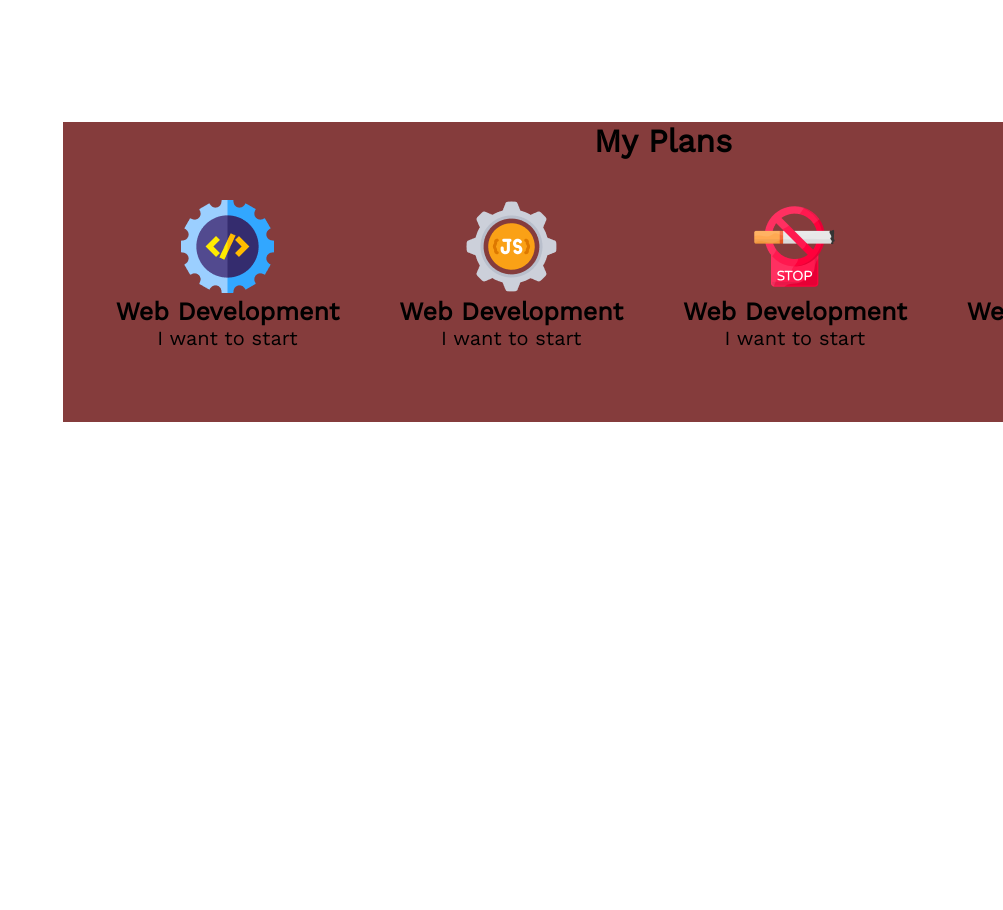
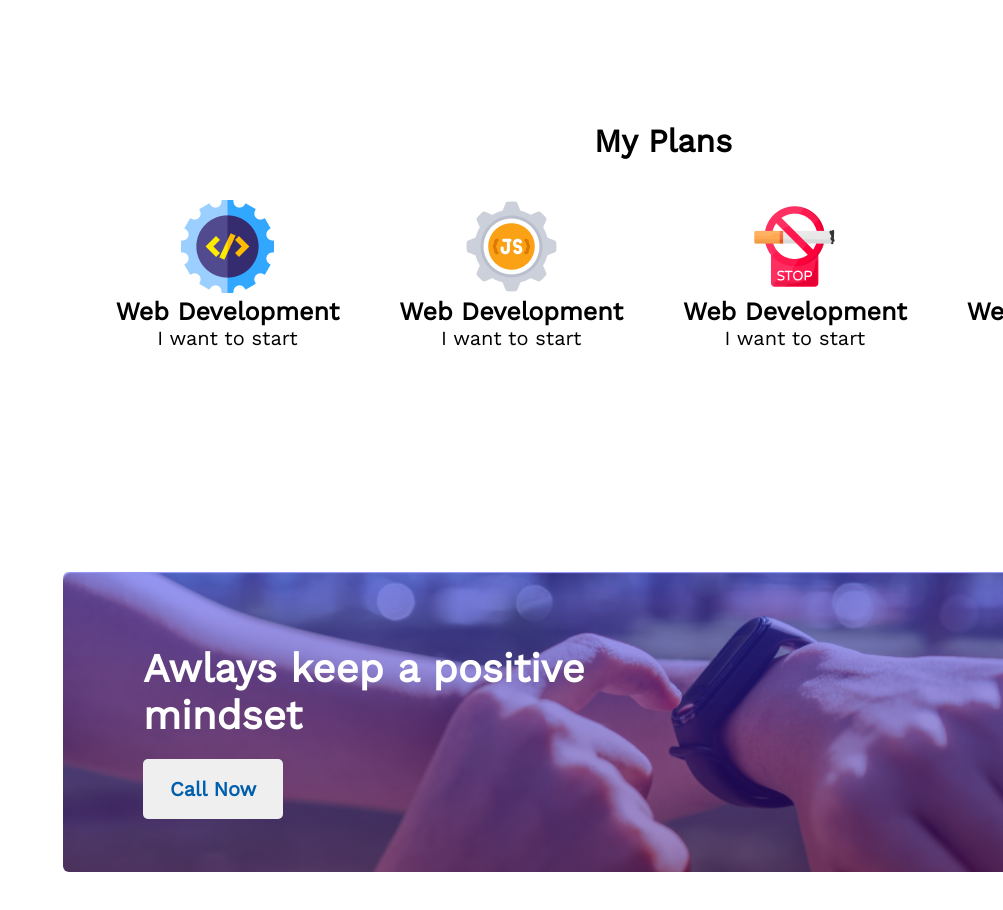
Before and after one commit to Sultan201222/Mileston1, a plain HTML site: page index.html in a window 1280 px wide. Shown: the part 1820-2730 px from the top of the page, without its empty margins (277-1280 px from the left). Before the commit the page ends 2342 px from the top, so only its background shows below. Drawn offline with nearby package versions, Linux system fonts and the light colour scheme.

Commit message:
Mileston1

```diff
--- a/css/style.css
+++ b/css/style.css
@@ -39,13 +39,12 @@
     color: #ffffff;
     border: none;
     border-radius: 5px;
-    background-color: #487c70;
+    background-color: #2e7463;
 }
 /*============header style end======== */
 
 /*============main style image & information start======== */
-.main-body{
-    background: #b93a3a;
+.main-body{;
     height: 750px;
     width: 1100px;
     margin: 100px 400px;
@@ -86,9 +85,8 @@
 }
 /*============main style image & information end======== */
 
-/*============main style adds start======== */
+/*============main style icon start======== */
 .icons {
-    background: rgb(133, 60, 60);
     height: 300px;
     width: 1200px;
     margin: 150px 340px 100px 340px;
@@ -124,5 +122,43 @@
     align-items: center;
 }
 
+/*============main style icn end======== */
 
+/*============main style adds start======== */
+
+.adds{
+    margin: 150px 340px 100px 340px;
+    height: 300px;
+    width: 1200px;
+}
+
+.gradiant {
+    background-image:linear-gradient(rgba(44, 47, 230, 0.5), rgba(64, 10, 126, 0.5)), url('../images/watch.png');
+    height: 300px;
+    width: 1200px;
+    background-repeat: no-repeat;
+    background-size: 100%;
+    border-radius: 6px;
+}
+
+.gradiant .text-button{
+    padding:73px 535px 0px 80px;
+}
+
+
+.gradiant .text-button h2{
+    color: white;
+    font-weight: 700;
+    font-size: 40px;
+    margin-bottom: 20px;
+}
+
+.gradiant button{
+    color: #005FAC;
+    font-weight: 600;
+    font-size: 20px;
+    padding: 18px 27px;
+    border-radius: 5px;
+    border: none;
+}
 /*============main style adds end======== */
--- a/index.html
+++ b/index.html
@@ -24,14 +24,15 @@
         </div>
     </header>
     <main>
-        <div  class="main-body">
+        <div class="main-body">
             <div class="image">
                 <img src="images/person.png" alt="">
             </div>
             <div class="information">
                 <h2>My failures of previous year</h2>
                 <p>
-                Contrary to popular belief, Lorem Ipsum is not simply random text. It has roots in a piece of classical
+                    Contrary to popular belief, Lorem Ipsum is not simply random text. It has roots in a piece of
+                    classical
                     Latin literature from 45 BC, making it over 2000 years old. Richard McClinton.
                 </p>
                 <ul>
@@ -69,6 +70,15 @@
             </div>
 
         </div>
+        <div class="adds">
+            <div class="gradiant">
+                <div class="text-button">
+                    <h2>Awlays keep a positive mindset</h2>
+                    <button>Call Now</button>
+                </div>
+
+            </div>
+        </div>
     </main>
 </body>
 
```
Lines whose indentation alone changed are shown as unchanged.
